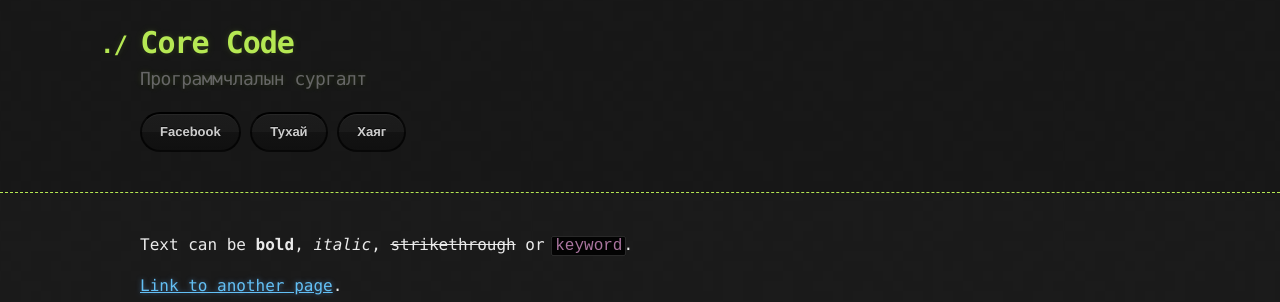
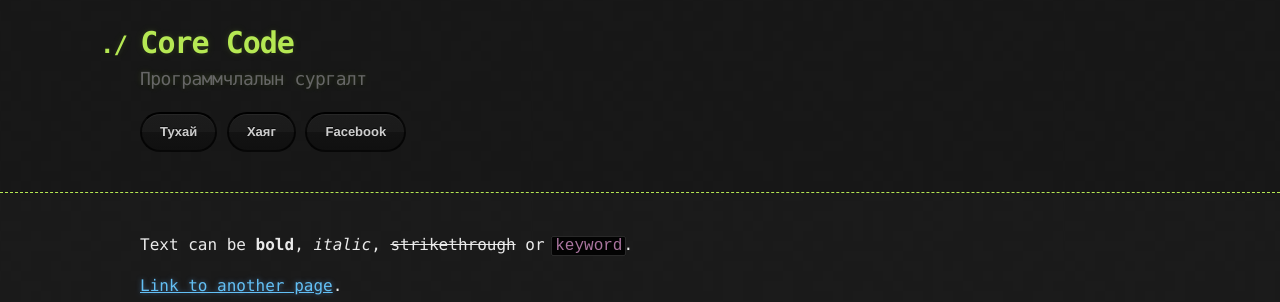
Before and after one commit to ganaatulgaa/corecode, a Jekyll site: the page built from index.md, in a window 1280 px wide and 900 px high. Shown: the top 302 px of the window. Built offline with Jekyll 4.4.1, drawn with Linux system fonts in a browser that asks for light colours.

Commit message:
Update default.html

```diff
--- a/_layouts/default.html
+++ b/_layouts/default.html
@@ -20,9 +20,9 @@
         <h2>{{ site.description | default: site.github.project_tagline }}</h2>
 
         <section id="downloads">
-            <a href="www.facebook.com/corecode.surgalt" class="btn">Facebook</a>
             <a href="/about.md" class="btn">Тухай</a>
             <a href="/contact.md" class="btn">Хаяг</a>
+            <a href="www.facebook.com/corecode.surgalt" class="btn">Facebook</a>
         </section>
       </div>
     </header>
```
